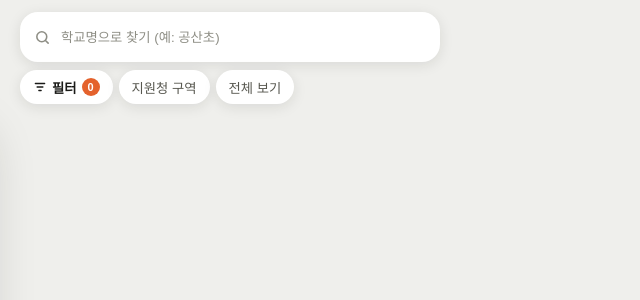
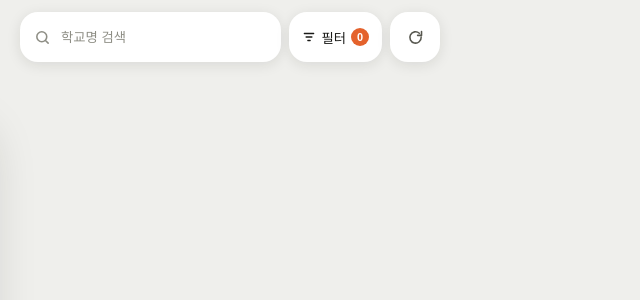
Before and after one commit to 1-Ryu/SchoolMap, a FastAPI app: page / in a window 1280 px wide. Shown: the top 300 px of the page, without its empty margins (0-640 px from the left). Run offline with FastAPI, Linux system fonts and the light colour scheme; some libraries are stand-ins or nearby versions; some web fonts are replaced.

Commit message:
상단을 한 줄로 줄이고 지원청 구역을 필터 안으로 옮겼다
검색창·필터·초기화가 각각 다른 줄을 쓰고 있어 지도를 두 줄이나 가렸다.
셋을 한 줄에 모아 그만큼 지도가 넓어졌다.

- 초기화는 글자 대신 새로고침 기호로 바꿨다. 걸린 조건이 없으면 숨겨
  검색창에 자리를 내준다.
- '지원청 구역'은 학교를 거르는 조건이 아니라 지도에 무엇을 겹쳐 볼지
  정하는 것이라, 상단에서 필터 안 급지 줄 끝으로 옮겼다.
- 급지 칩은 묶음 제목이 이미 '급지'라 '가급지'를 '가'로 줄였다.
  그래야 360px 폰에서 '지원청 구역'까지 같은 줄에 들어간다.

style.css/app.js 주소의 v 번호를 올렸다.

Co-Authored-By: Claude Opus 5 <noreply@anthropic.com>

```diff
--- a/templates/app.js
+++ b/templates/app.js
@@ -191,8 +191,8 @@ function showBoundaries(v) {
 
 function toggleBoundaries() {
     boundaryOn = !boundaryOn;
-    document.getElementById('boundaryPill').classList.toggle('on', boundaryOn);
     showBoundaries(boundaryOn);
+    renderChips();   // 필터 안 '지원청 구역' 칩의 켜짐 표시를 맞춘다
 }
 
 naver.maps.Event.addListener(map, 'dragstart', function() { showBoundaries(false); });
@@ -723,11 +723,16 @@ function renderChips() {
     });
 
     // 급지 칩은 색 견본을 함께 보여준다. 이것이 곧 마커 색의 범례다.
+    // 같은 줄 끝에 지원청 구역 표시를 붙인다. 학교를 거르는 조건은 아니지만
+    // 지도에 무엇을 겹쳐 볼지 정하는 것이라 여기 두는 편이 찾기 쉽다.
     document.getElementById('fGrade').innerHTML = GRADES.map(function(g) {
         var on = filters.grades.indexOf(g) > -1;
+        // 묶음 제목이 이미 '급지'라 글자 하나로 충분하다. 좁은 폰에서
+        // '지원청 구역'까지 같은 줄에 들어가려면 이만큼 줄여야 한다.
         return '<button class="fchip grade' + (on ? ' on' : '') + '" data-grade="' + g + '">' +
-               '<i class="sw" style="background:' + toneFor(g).b + '"></i>' + g + '급지</button>';
-    }).join('');
+               '<i class="sw" style="background:' + toneFor(g).b + '"></i>' + g + '</button>';
+    }).join('') +
+    '<button class="fchip bd' + (boundaryOn ? ' on' : '') + '" id="boundaryChip">지원청 구역</button>';
 }
 
 function activeFilterCount() {
@@ -745,12 +750,15 @@ function updateFilterBadge() {
     var n = activeFilterCount();
     document.getElementById('filterCount').textContent = n;
     document.getElementById('filterCount').style.display = n === 0 ? 'none' : '';
-    document.getElementById('resetPill').style.display = n === 0 ? 'none' : '';
+    // 걸린 조건이 없으면 초기화 버튼을 숨겨 검색창에 자리를 내준다.
+    document.getElementById('resetBtn').hidden = n === 0;
 }
 
 filterPanel.addEventListener('click', function(e) {
     var chip = e.target.closest('.fchip');
     if (!chip) return;
+
+    if (chip.id === 'boundaryChip') { toggleBoundaries(); return; }
 
     if (chip.dataset.grade) {
         var g = chip.dataset.grade;
@@ -854,11 +862,10 @@ document.getElementById('fApply').addEventListener('click', function() {
     toast(visibleEntries.length + '개 학교');
 });
 document.getElementById('fReset').addEventListener('click', resetFilters);
-document.getElementById('resetPill').addEventListener('click', function() {
+document.getElementById('resetBtn').addEventListener('click', function() {
     resetFilters();
     toast('조건을 모두 해제했습니다.');
 });
-document.getElementById('boundaryPill').addEventListener('click', toggleBoundaries);
 
 renderChips();
 updateFilterBadge();
--- a/templates/index.html
+++ b/templates/index.html
@@ -29,18 +29,19 @@
     <!-- 🌟 디자인(CSS) 파일 연결
          뒤의 v= 숫자는 브라우저가 예전 파일을 계속 쓰지 않게 하려는 표시다.
          style.css나 app.js를 고쳤으면 이 숫자를 함께 올려야 반영된다. -->
-    <link rel="stylesheet" href="style.css?v=2">
+    <link rel="stylesheet" href="style.css?v=4">
 </head>
 <body>
 
 <div id="map"></div>
 
 <div id="topbar">
+    <div class="toprow">
         <div class="searchfield" id="searchfield">
             <svg width="17" height="17" viewBox="0 0 24 24" fill="none" stroke="currentColor" stroke-width="2.2" stroke-linecap="round">
                 <circle cx="11" cy="11" r="7"/><path d="M20 20l-3.5-3.5"/>
             </svg>
-        <input type="text" id="searchInput" placeholder="학교명으로 찾기 (예: 공산초)" aria-label="학교명 검색" autocomplete="off">
+            <input type="text" id="searchInput" placeholder="학교명 검색" aria-label="학교명 검색" autocomplete="off">
             <button id="searchClear" aria-label="지우기">
                 <svg width="15" height="15" viewBox="0 0 24 24" fill="none" stroke="currentColor" stroke-width="2.4" stroke-linecap="round">
                     <path d="M6 6l12 12M18 6L6 18"/>
@@ -48,14 +49,17 @@
             </button>
         </div>
 
-    <div class="pills">
         <button id="filterBtn">
             <svg width="14" height="14" viewBox="0 0 24 24" fill="none" stroke="currentColor" stroke-width="2.2" stroke-linecap="round">
                 <path d="M4 6h16M7 12h10M10 18h4"/>
             </svg>필터<span class="cnt" id="filterCount">0</span>
         </button>
-        <button class="pill" id="boundaryPill">지원청 구역</button>
-        <button class="pill" id="resetPill">전체 보기</button>
+
+        <button id="resetBtn" aria-label="조건 초기화" title="조건 초기화">
+            <svg width="17" height="17" viewBox="0 0 24 24" fill="none" stroke="currentColor" stroke-width="2.2" stroke-linecap="round" stroke-linejoin="round">
+                <path d="M20 11.5A8 8 0 1 1 17.4 6"/><path d="M20.5 3.5V9h-5.5"/>
+            </svg>
+        </button>
     </div>
 
     <div id="searchlist"></div>
@@ -150,6 +154,6 @@
 <div id="toast"></div>
 
 <!-- 🌟 작동(JavaScript) 파일 연결 (body 태그 닫기 직전에 넣는 것이 정석입니다) -->
-<script src="app.js?v=2"></script>
+<script src="app.js?v=4"></script>
 </body>
 </html>
--- a/templates/style.css
+++ b/templates/style.css
@@ -41,7 +41,11 @@ body {
 }
 #topbar > * { pointer-events: auto; }
 
+/* 검색창·필터·초기화를 한 줄에 둔다. */
+.toprow { display: flex; align-items: center; gap: 8px; }
+
 .searchfield {
+    flex: 1; min-width: 0;
     display: flex; align-items: center; gap: 8px;
     height: var(--field-h); padding: 0 14px;
     background: var(--surface); border-radius: var(--r-field);
@@ -59,19 +63,21 @@ body {
 }
 .searchfield.filled button { display: block; }
 
-/* 조건이 여러 개라 알약으로 늘어놓으면 폰에서 잘린다. 버튼 하나로 접는다. */
-.pills { display: flex; gap: 6px; flex-wrap: wrap; }
-.pill, #filterBtn {
-    flex: 0 0 auto; display: inline-flex; align-items: center; gap: 5px;
-    height: 34px; padding: 0 13px; border: 0; border-radius: 999px;
-    background: var(--surface); color: var(--text-2);
-    font: 500 13px/1 inherit; white-space: nowrap; cursor: pointer;
+/* 조건이 여러 개라 알약으로 늘어놓으면 폰에서 잘린다. 버튼 하나로 접고
+   검색창과 같은 줄에 둔다. 아래에 줄이 하나 줄어 지도가 그만큼 넓어진다. */
+#filterBtn, #resetBtn {
+    flex: 0 0 auto; display: inline-flex; align-items: center; justify-content: center; gap: 5px;
+    height: var(--field-h); border: 0; border-radius: var(--r-field);
+    background: var(--surface); color: var(--text);
+    font: 600 13px/1 inherit; white-space: nowrap; cursor: pointer;
     box-shadow: var(--shadow-float);
     transition: transform .12s ease, background .16s, color .16s;
 }
-#filterBtn { color: var(--text); font-weight: 600; }
-.pill:active, #filterBtn:active { transform: scale(.96); }
-.pill.on, #filterBtn.on { background: var(--accent); color: var(--accent-on); }
+#filterBtn { padding: 0 13px; }
+#resetBtn { width: var(--field-h); padding: 0; color: var(--text-2); }
+#resetBtn[hidden] { display: none; }
+#filterBtn:active, #resetBtn:active { transform: scale(.96); }
+#filterBtn.on { background: var(--accent); color: var(--accent-on); }
 #filterBtn .cnt {
     display: inline-flex; align-items: center; justify-content: center;
     min-width: 18px; height: 18px; padding: 0 5px; border-radius: 999px;
```
Lines whose indentation alone changed are shown as unchanged.
